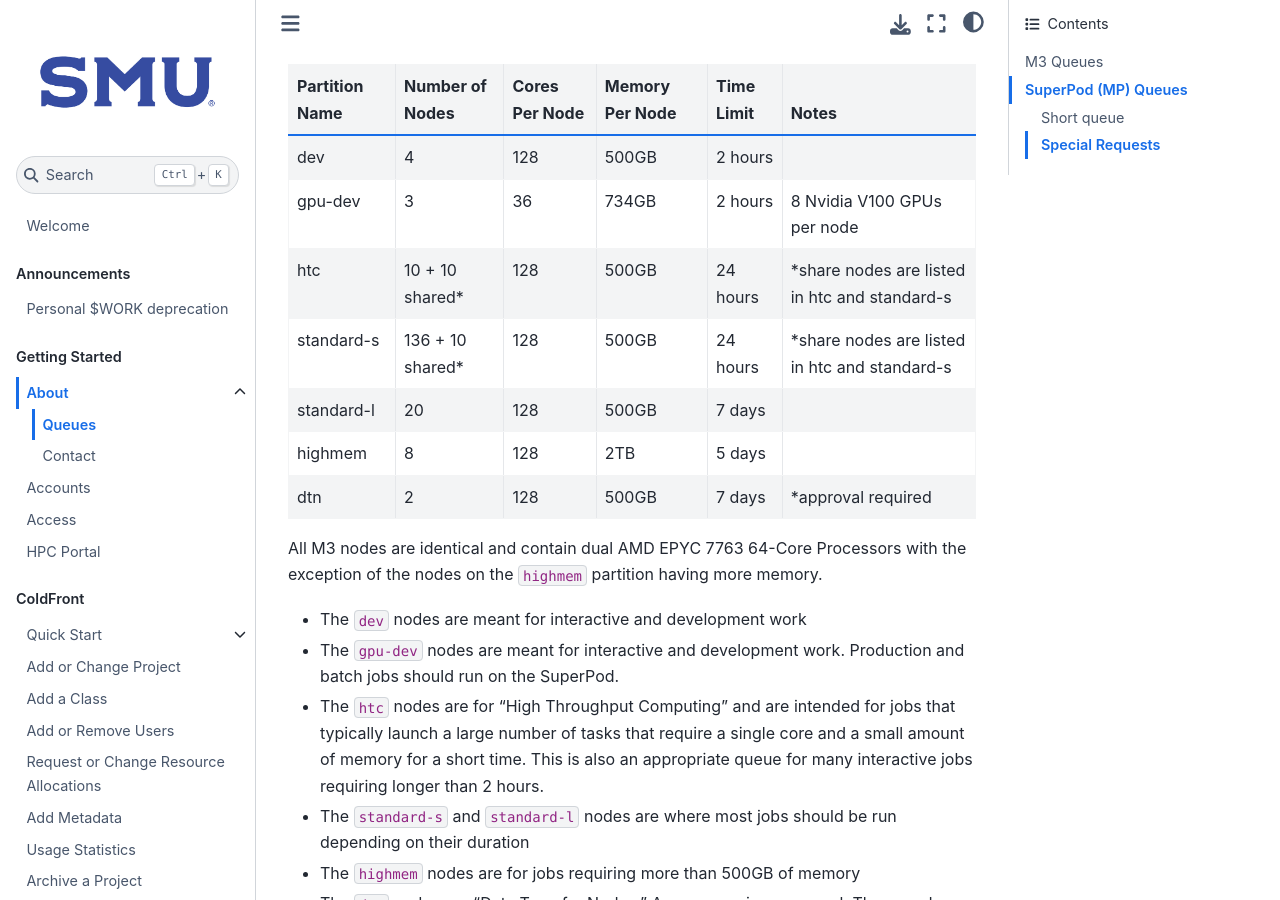
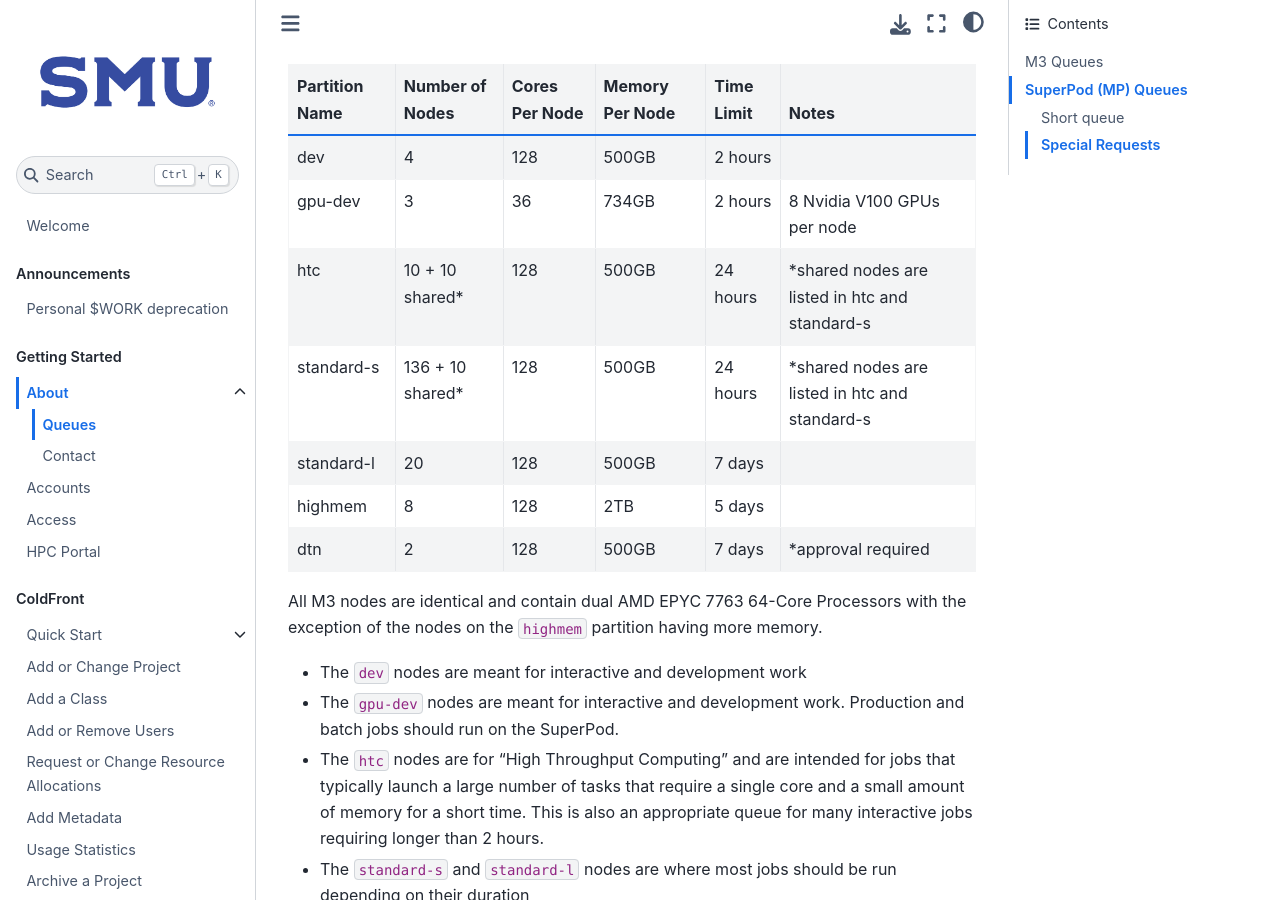
Before and after one commit to SouthernMethodistUniversity/hpc_docs, a Jupyter Book: the page built from docs/about/queues.md, in a window 1280 px wide and 900 px high, scrolled down 609 px. Built offline with Jupyter Book 1.0.4 settings and Sphinx 7.4.7 and the Sphinx Book theme 1.1.4, drawn with Linux system fonts in a browser that asks for light colours.

Commit message:
Update queues.md
fix typos

```diff
--- a/docs/about/queues.md
+++ b/docs/about/queues.md
@@ -26,8 +26,8 @@
 |----------------|------------------|----------------|-----------------|------------|-----------------------------------------------|
 | dev            | 4                | 128            | 500GB           | 2 hours    |                                               |
 | gpu-dev        | 3                | 36             | 734GB           | 2 hours    | 8 Nvidia V100 GPUs per node
-| htc            | 10 + 10 shared*  | 128            | 500GB           | 24 hours   | *share nodes are listed in htc and standard-s |
-| standard-s     | 136 + 10 shared* | 128            | 500GB           | 24 hours   | *share nodes are listed in htc and standard-s |
+| htc            | 10 + 10 shared*  | 128            | 500GB           | 24 hours   | *shared nodes are listed in htc and standard-s |
+| standard-s     | 136 + 10 shared* | 128            | 500GB           | 24 hours   | *shared nodes are listed in htc and standard-s |
 | standard-l     | 20               | 128            | 500GB           | 7 days     |                                               |
 | highmem        | 8                | 128            | 2TB             | 5 days     |                                               |
 | dtn            | 2                | 128            | 500GB           | 7 days     | *approval required                            |
```
